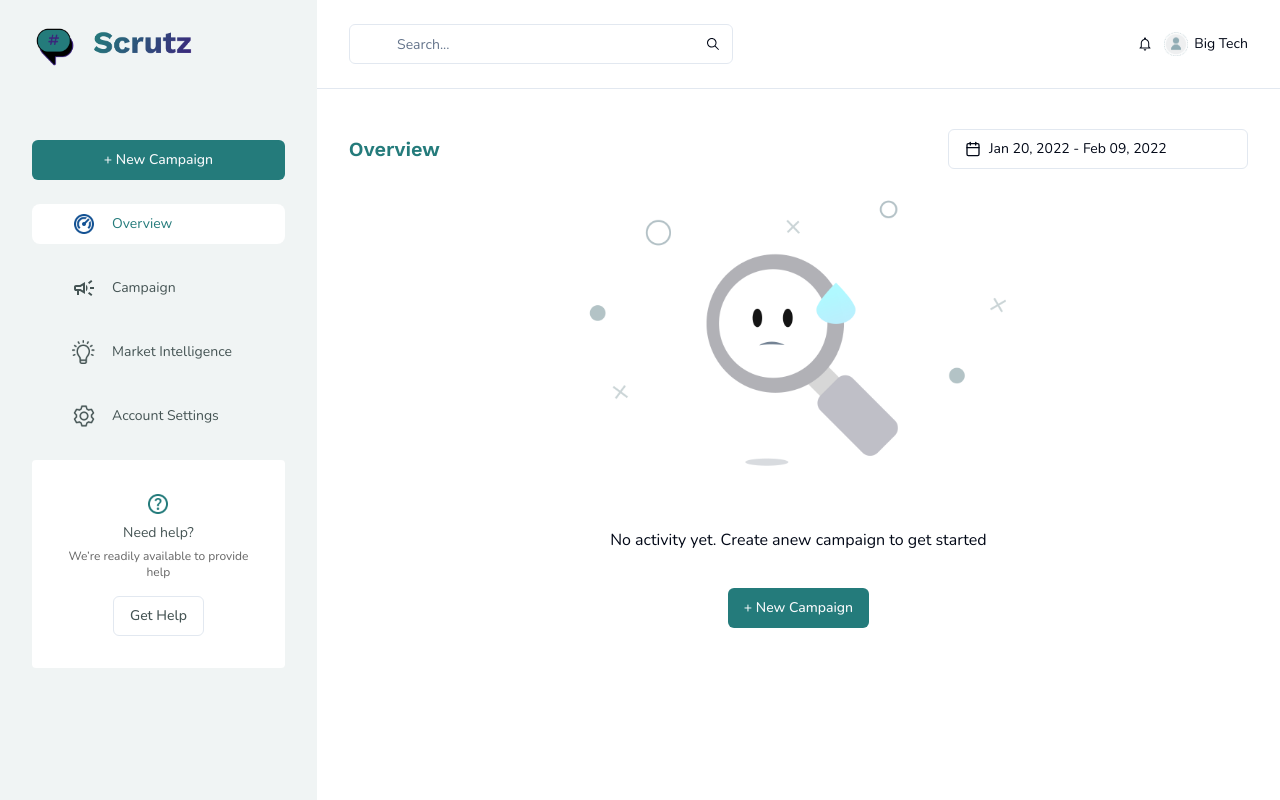
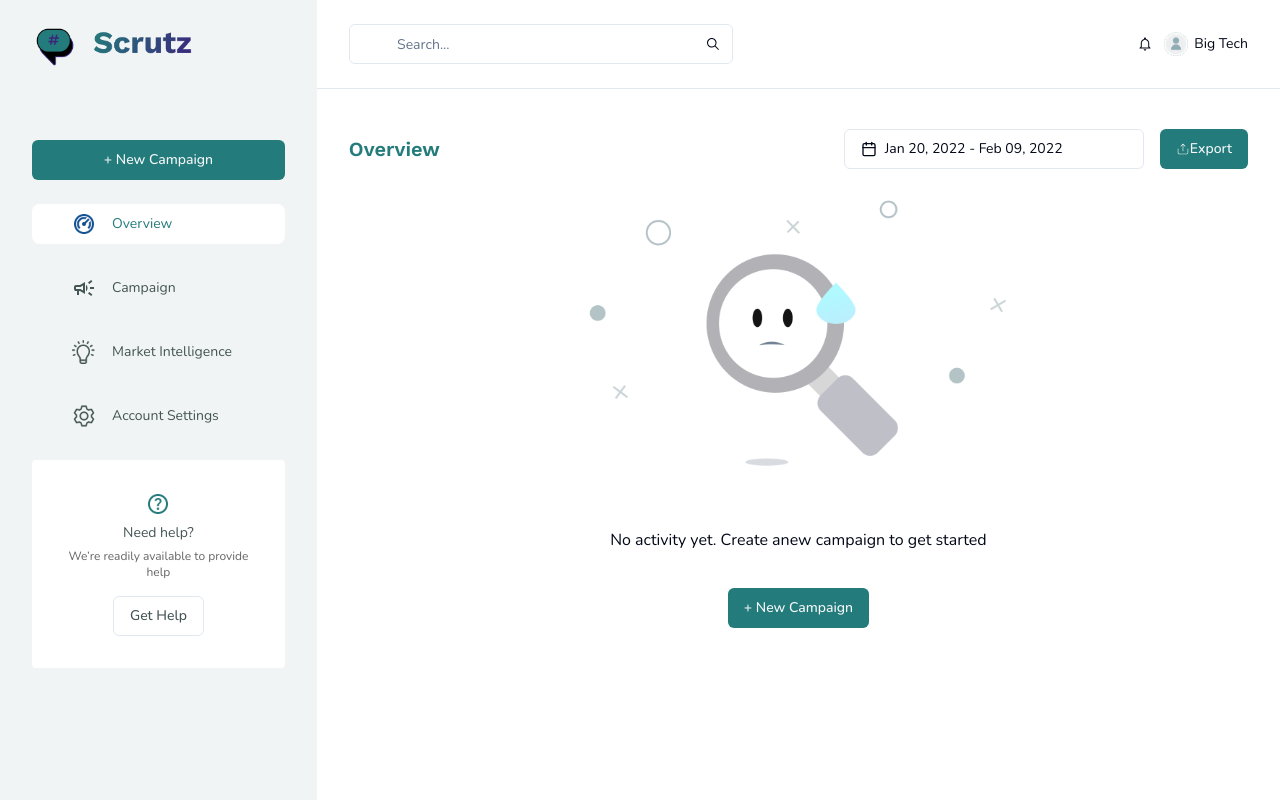
Before and after one commit to ameh-samson/Scrutz, a React (Vite) app: page / in a window 1280 px wide. Built offline with nearby package versions, Linux system fonts and the light colour scheme.

Commit message:
Update Overview.jsx

```diff
--- a/src/pages/Overview.jsx
+++ b/src/pages/Overview.jsx
@@ -1,13 +1,23 @@
 import { DatePickerWithRange } from "@/components/ui/date-range-picker";
 import SectionTitle from "./custom/SectionTitle";
 import NoActivity from "./custom/NoActivity";
+import { Button } from "@/components/ui/button";
+import { CiExport } from "react-icons/ci";
 
 const Overview = () => {
   return (
     <div>
       <div className="flex justify-between items-center">
         <SectionTitle>Overview</SectionTitle>
-        <DatePickerWithRange />
+
+        <div className="flex items-center gap-4">
+          <DatePickerWithRange />
+
+          <Button>
+            <CiExport />
+            Export
+          </Button>
+        </div>
       </div>
 
       <div>
```
